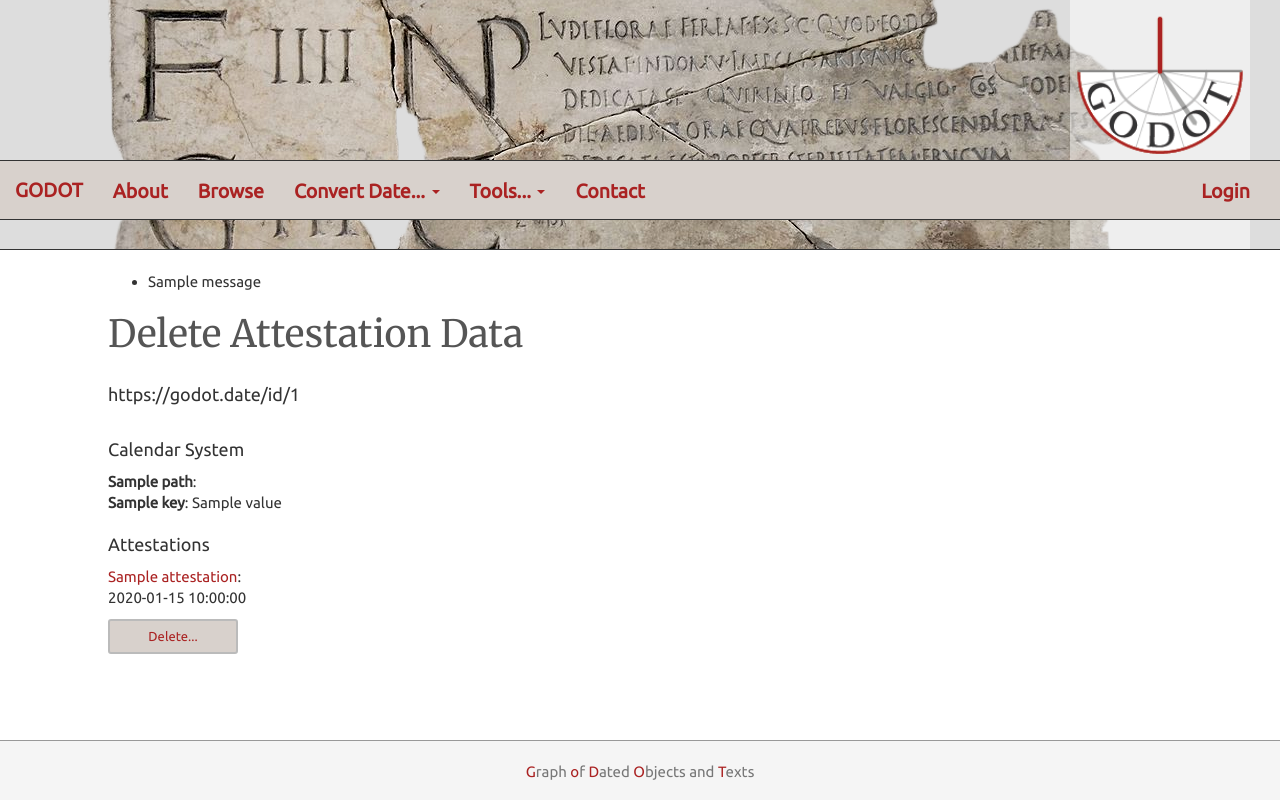
After one commit to Boyquotes/godot-website, a Flask app: template app/templates/delete_attestation_data.html in a window 1280 px wide. The commit adds this page. Run offline with Flask 2, Linux system fonts and the light colour scheme; the template is opened without the code that fills it: values that come from a table or form of the project are taken from there, most other values are stand-ins (such as "Sample title", 1, 10 or a date in 2020); one stand-in notice (Sample message) is shown; parts of the project's set-up code (start-up, migrations or seed data) failed here and were passed over; some libraries are stand-ins or nearby versions.

Commit message:
enable deleting attestation nodes

```diff
--- a/app/forms.py
+++ b/app/forms.py
@@ -257,6 +257,10 @@ class AttestationUpdate(FlaskForm):
     submit = SubmitField('Submit...')
 
 
+class AttestationDelete(FlaskForm):
+    submit = SubmitField('Delete...')
+
+
 class RomanConsularDating(FlaskForm):
     consulship = StringField('Consulship:', validators=[DataRequired()])
     day_ref = SelectField('Kalends/Nones/Ides:',
--- a/app/neo4j_utilities.py
+++ b/app/neo4j_utilities.py
@@ -518,3 +518,13 @@ def update_attestation(node_id, attestation_uri, title, date_string):
         return results
     else:
         None
+
+
+def delete_attestation(node_id):
+    query = "match (a:Attestation)-[r:hasAttestation]-(:GODOT) where id(a) = %s delete a, r" % node_id
+    print(query)
+    results = query_neo4j_db(query)
+    if results:
+        return results
+    else:
+        None
--- /dev/null
+++ b/app/templates/delete_attestation_data.html
@@ -0,0 +1,38 @@
+{% extends "base.html" %}
+
+{% block app_content %}
+    {% with messages = get_flashed_messages() %}
+        {% if messages %}
+        <ul>
+            {% for message in messages %}
+            <li>{{ message }}</li>
+            {% endfor %}
+        </ul>
+        {% endif %}
+    {% endwith %}
+    <h1>Delete Attestation Data</h1>
+    <h3 style="margin-bottom: 2em;"><div id="godot_uri">https://godot.date/id/{{ id }}</div></h3>
+    <h3>Calendar System</h3>
+    {%- for path in paths %}
+        <p><strong>{{ path.label }}</strong>:<br />
+        {%- for key, value in path.items() %}
+            {%- if key != 'label' %}
+                {%- if key == 'uri' %}
+                    <strong>{{ key }}</strong>: <a href="{{ value }}">{{ value }}</a><br />
+                {%- else %}
+                    <strong>{{ key }}</strong>: {{ value }}<br />
+                {%- endif %}
+            {%- endif %}
+        {%- endfor %}
+        </p>
+    {%- endfor %}
+
+    <h3>Attestations</h3>
+    <p><a href="{{ attestations.uri }}">{{ attestations.title }}</a>:<br />{{ attestations.date_string }}</p>
+    <form action="" method="post">
+        {{ form.hidden_tag() }}
+        <p>{{ form.submit(class='btn btn-godot btn-sm', type="submit") }}</p>
+    </form>
+    <p>&nbsp;</p>
+
+{% endblock %}
--- a/app/templates/detail.html
+++ b/app/templates/detail.html
@@ -35,7 +35,7 @@
     <h3>Attestations</h3>
     {%- for att in attestations %}
     {%- if get_username() == "roueche" or get_username() == "grieshaber" %}
-    <p style="margin-bottom:2em"><a href="{{ att.uri }}">{{ att.title }}</a><a href="/id/{{ id }}/{{ att.node_id }}/edit" class="btn btn-godot-reset btn-xs">edit</a><br />{{ att.date_string }}</p>
+    <p style="margin-bottom:2em"><a href="{{ att.uri }}">{{ att.title }}</a><a href="/id/{{ id }}/{{ att.node_id }}/edit" class="btn btn-godot-reset btn-xs">edit</a> &nbsp; <a href="/id/{{ id }}/{{ att.node_id }}/delete" class="btn btn-godot-reset btn-xs">delete</a><br />{{ att.date_string }}</p>
     {%- else %}
     <p><a href="{{ att.uri }}">{{ att.title }}</a>:<br />{{ att.date_string }}</p>
     {%- endif %}
```
Also changed, not shown: app/routes.py (+17 -2 lines).
